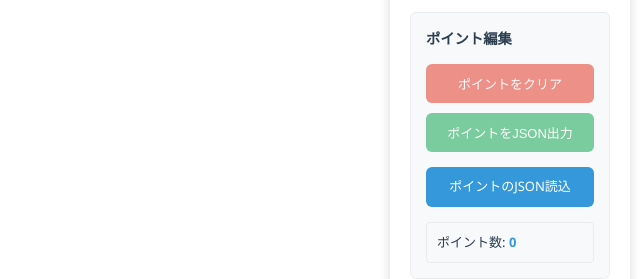
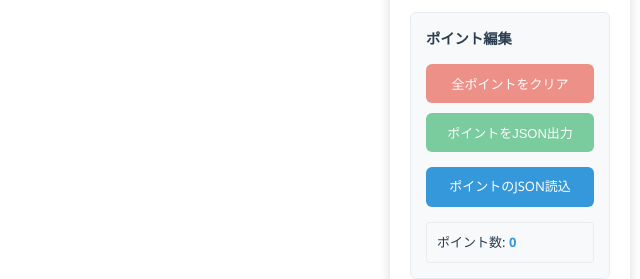
Before and after one commit to sato4app/PointMarker, a plain HTML site: page index.html in a window 1280 px wide. Shown: the part 253-532 px from the top of the page, 640-1280 px from the left. Drawn offline with Linux system fonts and the light colour scheme.

Commit message:
change button-name of clear-points

```diff
--- a/index.html
+++ b/index.html
@@ -57,7 +57,7 @@
                     <div class="editor-controls">
                         <button type="button" id="clearBtn" class="btn btn-clear" disabled
                                 aria-label="全ポイントをクリア" title="地図上の全てのポイントを削除します">
-                            ポイントをクリア
+                            全ポイントをクリア
                         </button>
                         <button type="button" id="exportBtn" class="btn btn-export" disabled
                                 aria-label="ポイントをJSONで出力" title="現在のポイントデータをJSONファイルとして出力します">
```
